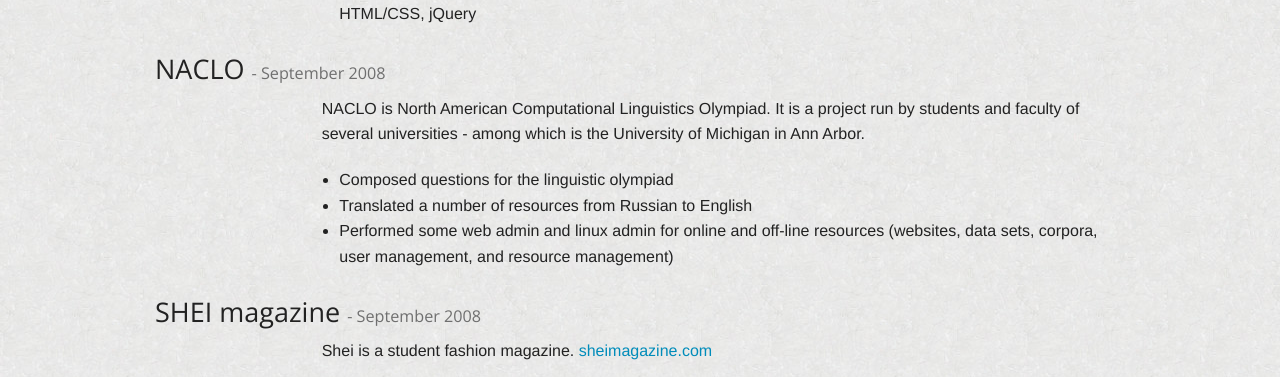
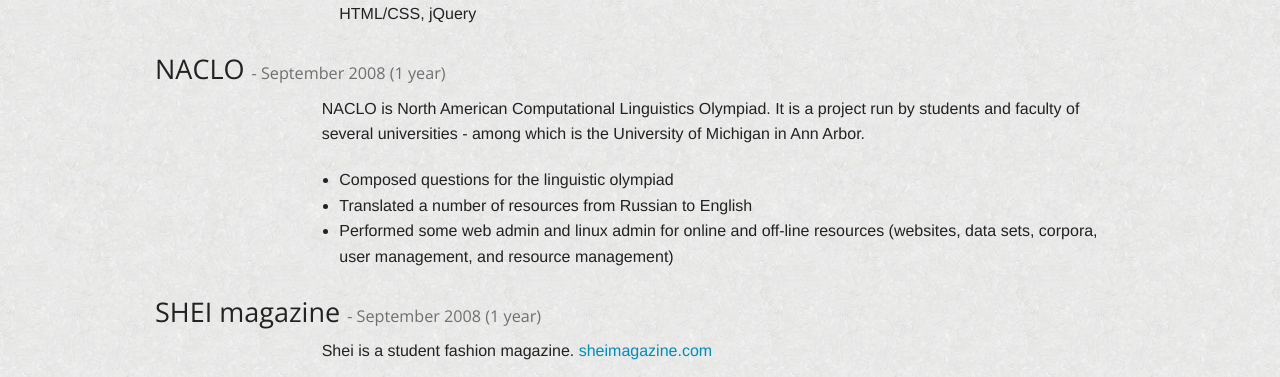
Before and after one commit to piousbox/piousbox.github.io, a plain HTML site: page index.html in a window 1280 px wide. Shown: the part 4155-4532 px from the top of the page. Drawn offline with nearby package versions, Linux system fonts and the light colour scheme.

Commit message:
small changes to dates

```diff
--- a/index.html
+++ b/index.html
@@ -239,7 +239,7 @@
 
     <div class="row">
       <div class="large-12 small-12 columns">
-        <h3>NACLO <small> - September 2008</small></h3>
+        <h3>NACLO <small> - September 2008 (1 year)</small></h3>
       </div>
     </div>
     <div class="row">
@@ -255,7 +255,7 @@
 
     <div class="row">
       <div class="large-12 small-12 columns">
-        <h3>SHEI magazine <small> - September 2008</small></h3>
+        <h3>SHEI magazine <small> - September 2008 (1 year)</small></h3>
       </div>
     </div>
     <div class="row">
```
